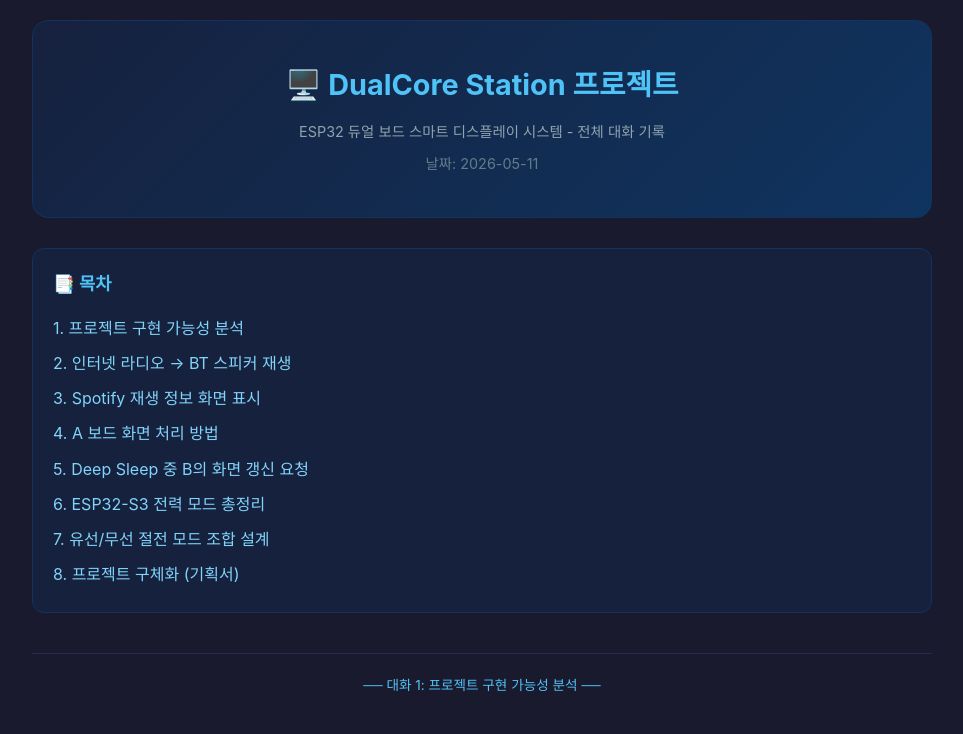
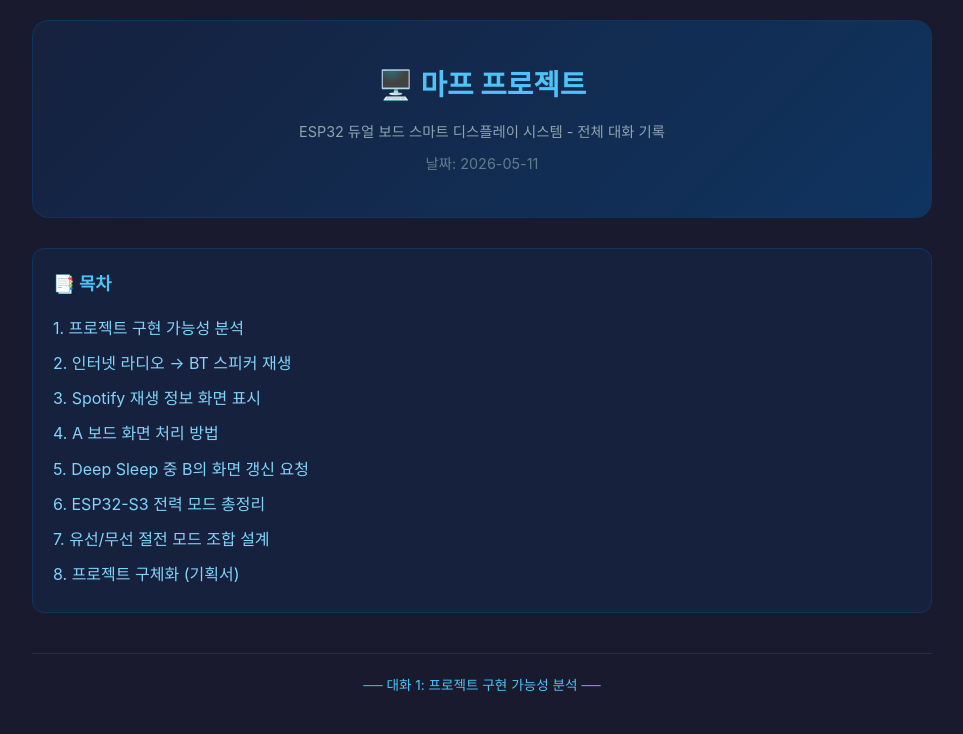
Before and after one commit to noctis-03/microprocessorrr, a plain HTML site: page index.html in a window 1280 px wide. Shown: the top 734 px of the page, without its empty margins (158-1121 px from the left). Drawn offline with Linux system fonts and the light colour scheme.

Commit message:
Update index.html

```diff
--- a/index.html
+++ b/index.html
@@ -245,7 +245,7 @@
 <body>
     <div class="container">
         <div class="header">
-            <h1>🖥️ DualCore Station 프로젝트</h1>
+            <h1>🖥️ 마프 프로젝트</h1>
             <p>ESP32 듀얼 보드 스마트 디스플레이 시스템 - 전체 대화 기록</p>
             <p style="margin-top: 8px; color: #607d8b;">날짜: 2026-05-11</p>
         </div>
```
